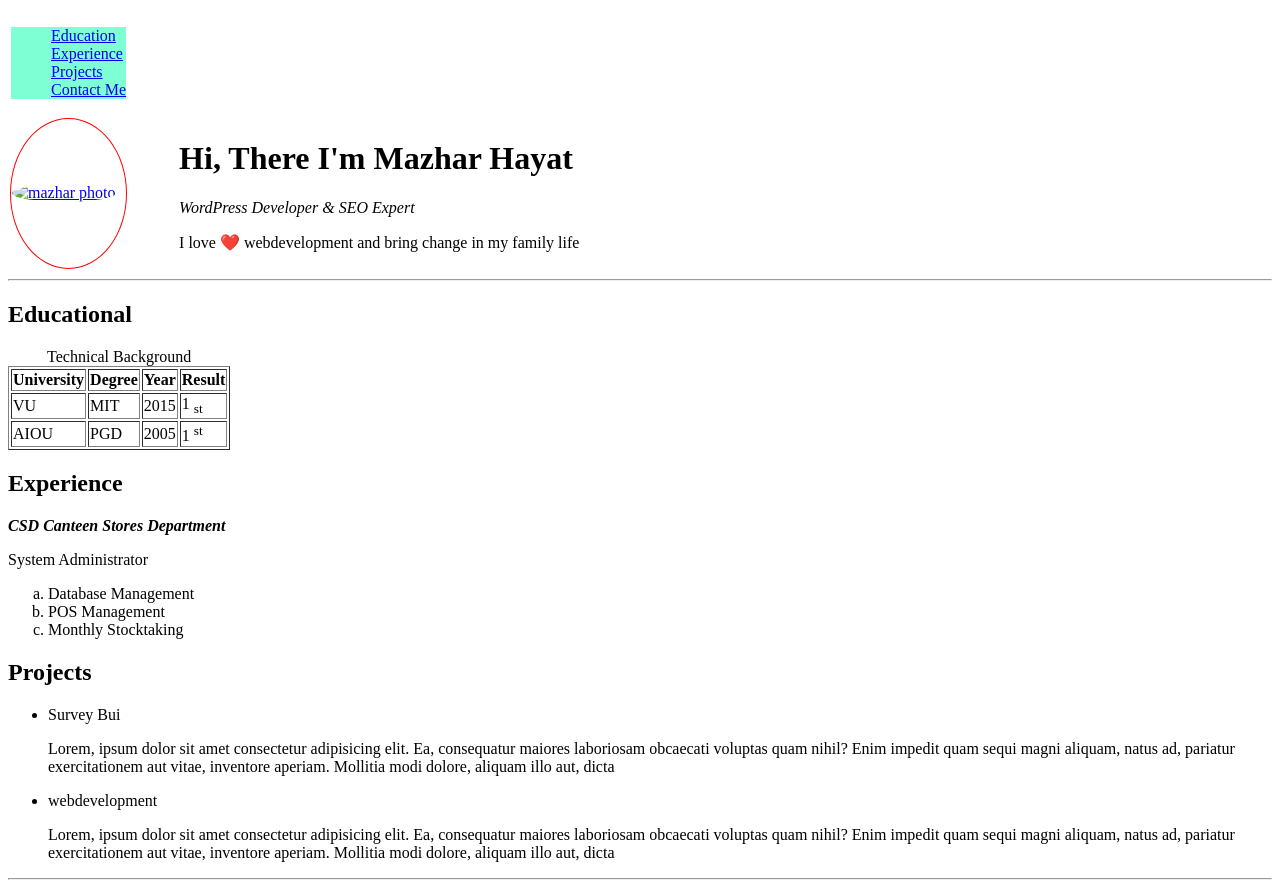
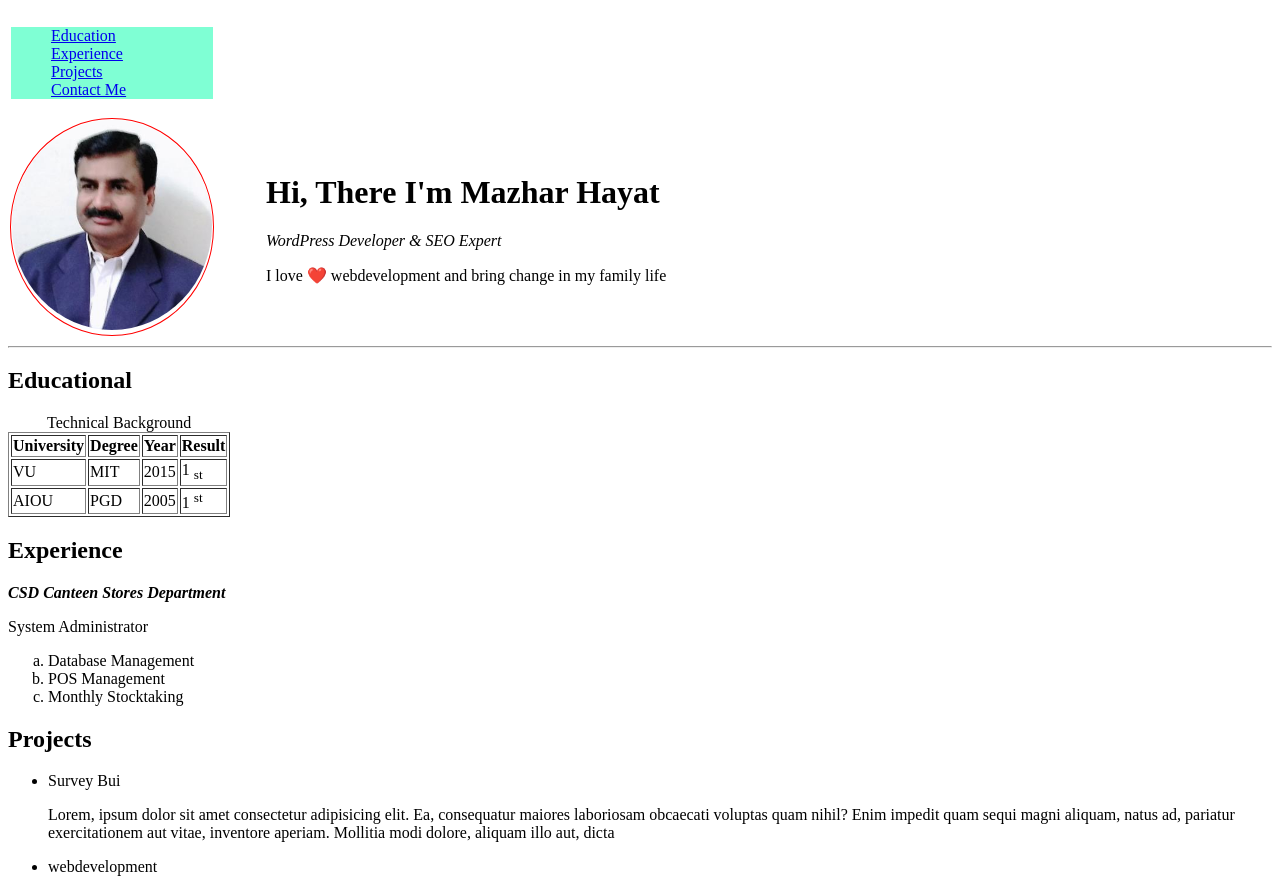
Before and after one commit to Mazhar-Hayat/resume, a plain HTML site: page index.html in a window 1280 px wide. Shown: the top 880 px of the page. Drawn offline with Linux system fonts and the light colour scheme; the site is published under a folder, as on GitHub Pages, so addresses that start at the root find nothing.

Commit message:
Update index.html

```diff
--- a/index.html
+++ b/index.html
@@ -23,7 +23,7 @@
             </tr>
             <tr>
 
-                <td style="border: 1px solid red; border-radius: 50%;"> <a target="_blank" href="https://bestaffordablecampers.blogspot.com/"> <img style="border-radius: 50%; " width="200"src="/maz.jpg"  alt="mazhar photo"> </a>
+                <td style="border: 1px solid red; border-radius: 50%;"> <a target="_blank" href="https://bestaffordablecampers.blogspot.com/"> <img style="border-radius: 50%; " width="200"src="maz.jpg"  alt="mazhar Tasweer"> </a>
                 </td>
                 <td style="padding-left:50px ;"><h1>Hi, There I'm Mazhar Hayat</h1>
                     <p><i>WordPress Developer & SEO Expert</i></p>
```
